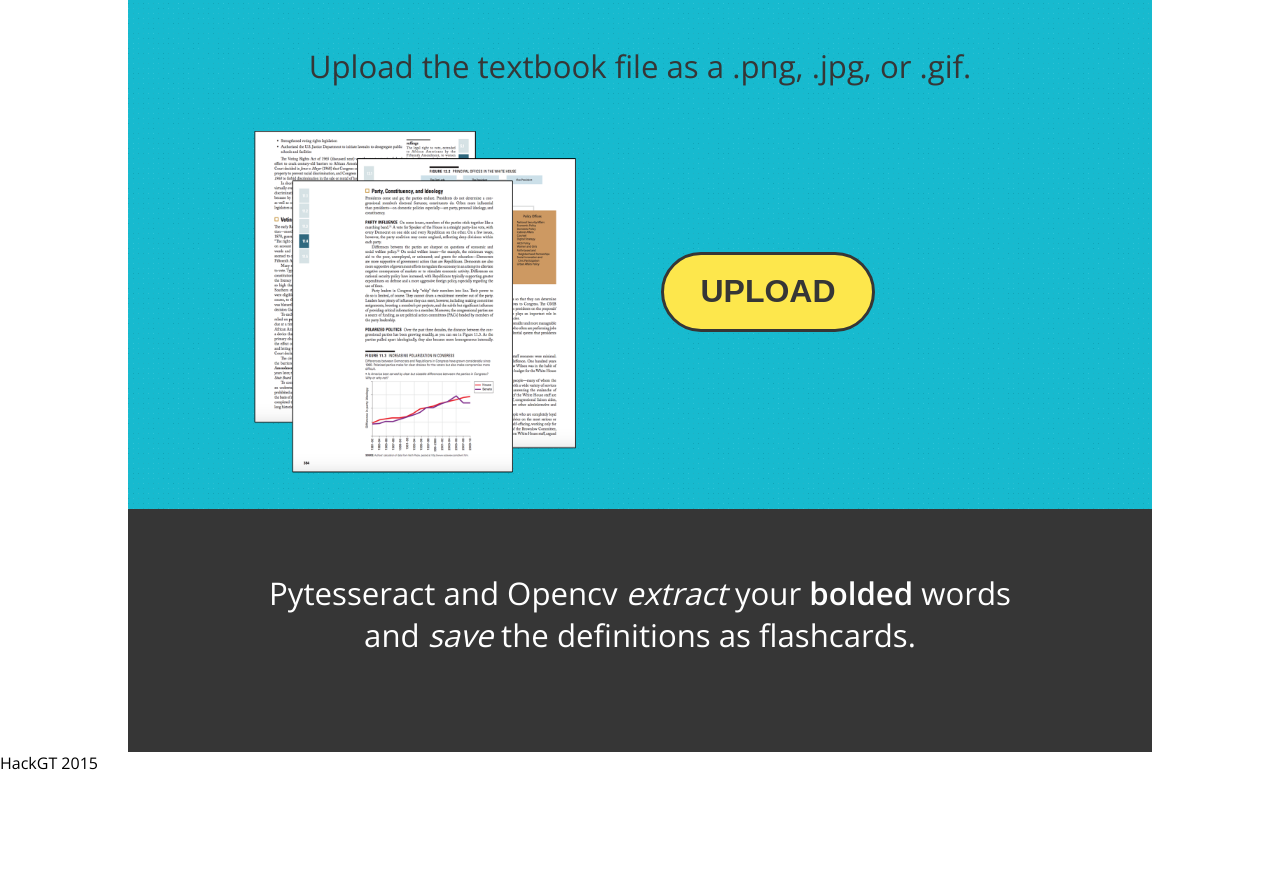
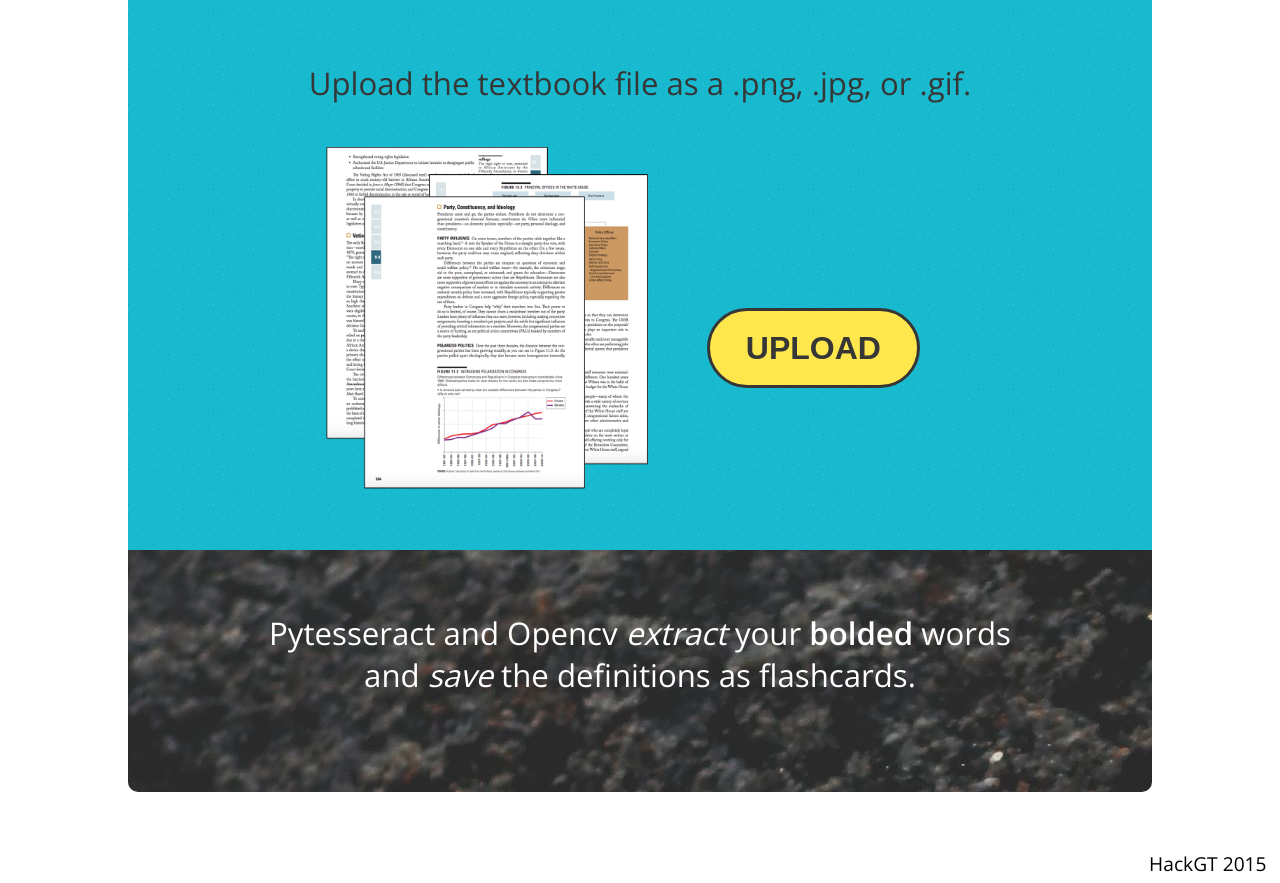
Before and after one commit to CaylaVinzons/FlashLearn, a Django app: page / in a window 1280 px wide. Shown: the part 680-1563 px from the top of the page. Before the commit the page ends 1450 px from the top, so only its background shows below. Run offline with Django 3.2, Linux system fonts and the light colour scheme; some libraries are stand-ins or nearby versions.

Commit message:
update template static/*.css files

```diff
--- a/flashlearn/flashcards/static/style.css
+++ b/flashlearn/flashcards/static/style.css
@@ -67,7 +67,80 @@ ul a:visited {
     height:auto;
     width:80%;
     font-size:1.5em;
+    text-align: center;
 }
+/*MainUpload*/
+#uploadcontainer {
+    border:solid;
+    /*border:3px;
+    border-color: #363636;*/
+    height:auto;
+    width:auto;
+    padding:1em;
+}
+.uploadimage {
+    padding-top:.5em;
+    padding-bottom: .5em;
+    color: #363636;
+}
+
+#submitbutton {
+      display:inline-block;
+      /*margin-top:10em;
+      margin-left: 1.6em;*/
+      margin:3em;
+      background-color:#46AEC5;
+      border: 3px solid #363636;
+      -moz-border-radius: 100px;
+      -webkit-border-radius: 100px;
+      border-radius:100px;
+      height: 3em;
+      width: 15em;
+      display:inline-block;
+      cursor: pointer;
+      color: #363636;
+      text-align:center;
+      position: relative;
+  }
+  .filecontainer {
+      overflow:hidden;
+      position:relative;
+      background-color:#46AEC5;
+      border: 3px solid #363636;
+      -moz-border-radius: 100px;
+      -webkit-border-radius: 100px;
+      border-radius:100px;
+      text-align:center;
+  }
+  .fileContainer [type=file] {
+      cursor: inherit;
+      display: block;
+      font-size: 999px;
+      filter: alpha(opacity=0);
+      min-height: 100%;
+      min-width: 100%;
+      opacity: 0;
+      position: absolute;
+      right: 0;
+      text-align: right;
+      top: 0;
+}
+      /*font-size:12px;
+      font-weight:bold;
+  }
+#submitbutton: hover, focus {    background-color:#CCB50E;
+      -webkit-box-shadow: 0 0 1px rgba(0,0,0, .75);
+      -moz-box-shadow: 0 0 1px rgba(0,0,0, .75);
+      box-shadow: 0 0 1px rgba(0,0,0, .75);
+  }
+  #submitbutton a {
+      text-decoration: none;
+      cursor:pointer;
+      color:#363636;
+  }
+#submitbutton a:visited {
+      color:#363636;
+  }
 /*CardViewer*/
 #textbox {
     height:auto;
--- a/flashlearn/flashcards/static/stylehome.css
+++ b/flashlearn/flashcards/static/stylehome.css
@@ -1,23 +1,18 @@
 #first {
     margin-right:2.5em;
 }
-#text {
-  color: white;
-  font-size: 26px;
-}
-
 .slide {
     height:auto;
 }
 #slide1 {
     background-image:url("http://modales.co/wp-content/uploads/2015/08/dark-wood-floor-texture-seamless-best-ideas.jpg");
-    background-size: cover;
+    background-size:cover;
     text-align: center;
     color:white;
     margin-top:4em;
     padding-bottom: 3em;
-    border-top-left-radius: 5px;
-    border-top-right-radius: 5px;
+    border-top-left-radius: 10px;
+    border-top-right-radius: 10px;
     /*margin-bottom:5em;*/
 }
 .slide p {
@@ -62,7 +57,7 @@
     background-image:url("noisebg.png");
     background-repeat: repeat;
     /*margin-top:-;*/
-    padding-bottom:18em;
+    padding-bottom:19em;
     height:auto;
 }
 #slide2 p {
@@ -81,12 +76,12 @@
 }
 #half {
     background-position:center left;
-    left: 10em; right: 50%;
+    left: 13em; right: 50%;
     display: inline-block;
 }
 #otherhalf {
     background-position: center right;
-    right:10em; left: 50%;
+    right:5em; left: 50%;
     display: inline-block;
 }
 #slide2 img {
@@ -94,8 +89,8 @@
 }
 .button {
     display:inline-block;
-    margin-top:10em;
-    margin-left: 1.6em;
+    margin-top:13em;
+    margin-left: 5em;
     padding: 3px 7px;
     background-color: #FDE74C;
     border: 3px solid #363636;
@@ -124,9 +119,21 @@ button a:visited {
     color:#363636;
 }
 #slide3 {
-    background-color:#363636;
+    background-image:url("rock.jpg");
+    background-size:auto;
     color:white;
     margin-top: -10px;
     padding-bottom:4em;
     text-align:center;
+    border-bottom-left-radius: 10px;
+    border-bottom-right-radius: 10px;
 }
+#footer {
+    margin-top:3em;
+    height:auto;
+    bottom:0;
+    padding-right:.7em;
+    padding-bottom: .3em;
+    text-align: right;
+    font-size:1.2em;
+}
```
Also changed, not shown: other parts of flashlearn/flashcards/static/style.css (+23 -5 lines).
